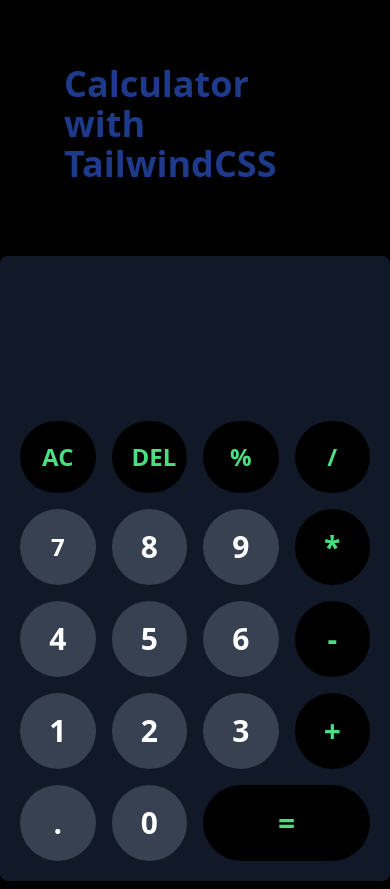
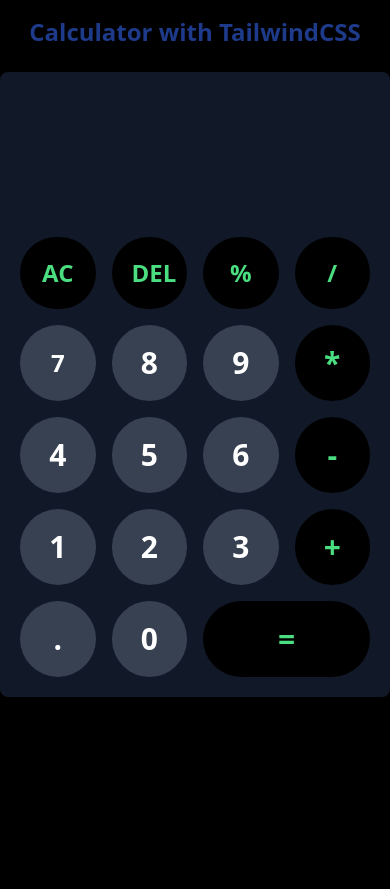
Before and after one commit to SimplySophia/calculatorr, a plain HTML site: page index.html in a window 390 px wide. After the commit the page ends 844 px from the top, so only its background shows below. Drawn offline with nearby package versions, Linux system fonts and the light colour scheme.

Commit message:
implement responsive design for header and adjusted height to fit device screens

```diff
--- a/index.html
+++ b/index.html
@@ -6,11 +6,11 @@
     <script src="https://cdn.tailwindcss.com"></script>
     <title>Calculator with TailwindCss</title>
 </head>
-<body class="bg-black">
-    <h1 class="text-blue-900  max-w-md lg:max-w-3xl mx-auto p-16 font-extrabold text-4xl flex justify-center">Calculator with TailwindCSS</h1>
+<body class="bg-black h-screen">
+    <h1 class="text-blue-900  max-w-md lg:max-w-4xl mx-auto py-4 font-extrabold text-2xl flex text-center justify-center">Calculator with TailwindCSS</h1>
 
     <form class="p-5 bg-gray-900 w-full md:w-1/2 lg:w-1/4 m-2 mx-auto rounded-lg shadow-x">
-        <input name="display" type="text" id="inputText" class="p-7 mb-6 w-full rounded-lg bg-gray-900 text-white font-5xl text-5xl text-right">
+        <input name="display" type="text" id="inputText" class="p-7 mb-6 w-full rounded-lg bg-gray-900 text-white font-5xl text-5xl text-right rounded focus:outline-none">
         <!--Grid -->
         <div class="grid grid-cols-4 gap-4">
             <input type="button" value="AC" class="font-bold text-2xl bg-black text-green-400 cursor-pointer hover:bg-slate-400 p-5 flex items-center justify-center rounded-full" onclick="form.display.value =''">
```
